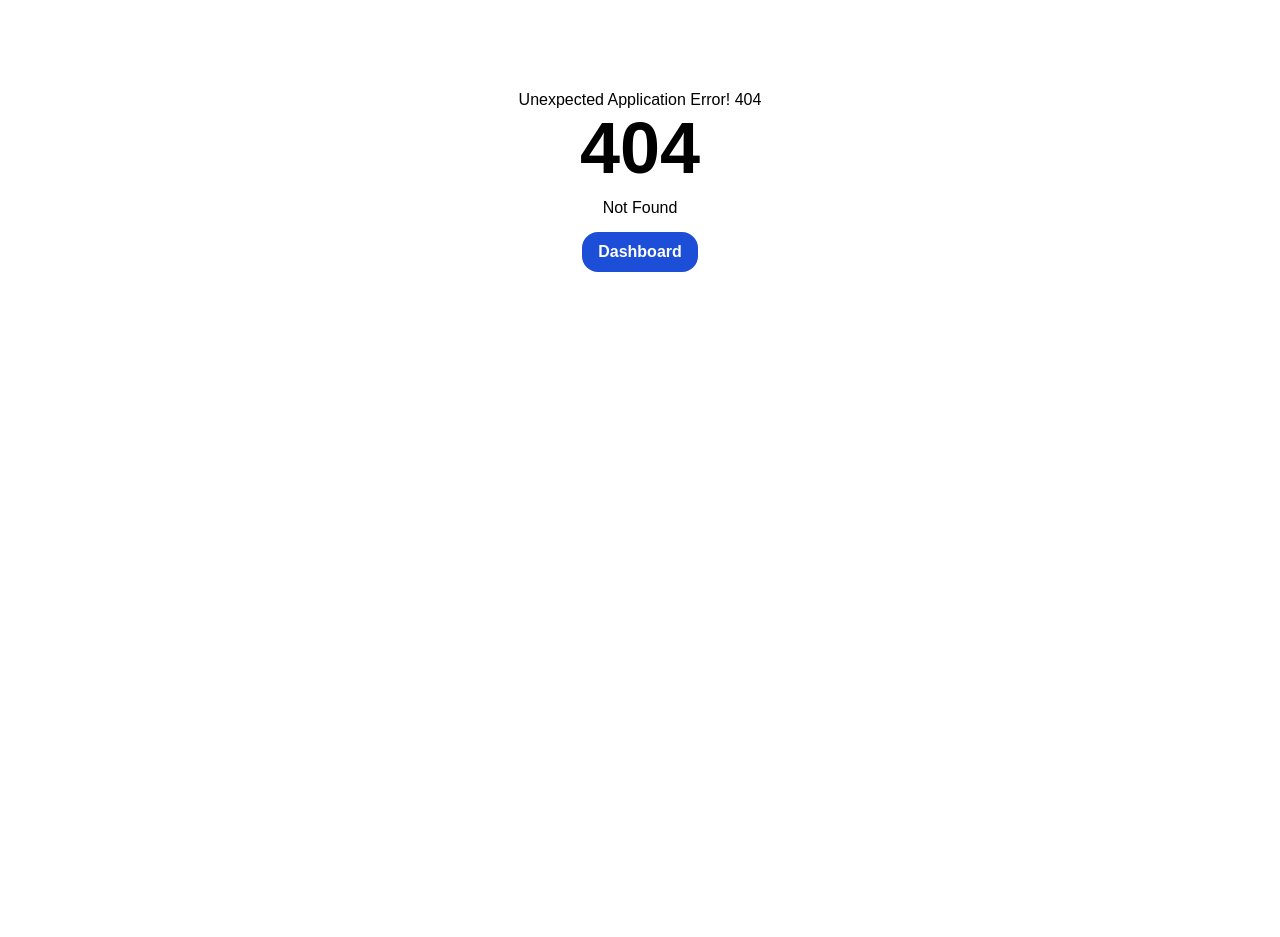
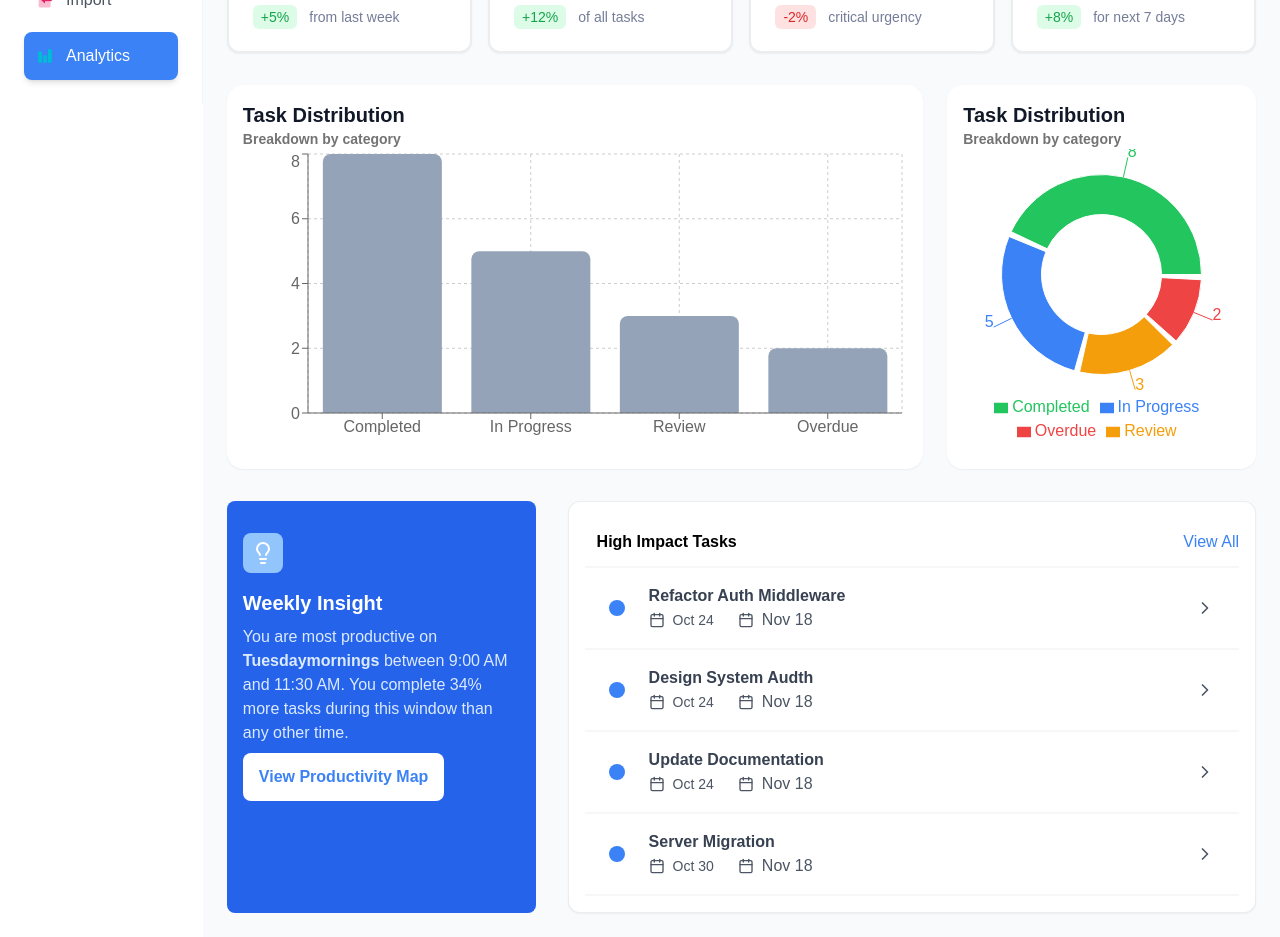
Before and after one commit to AhmNice/DevCheck, a React (Vite) app in the folder client/: page /analytics in a window 1280 px wide. Before the commit this address had no page. Shown: the part 220-1157 px from the top of the page. Before the commit the page ends 800 px from the top, so only its background shows below. Built offline with nearby package versions, Linux system fonts and the light colour scheme.

Commit message:
Add Analytics fles

```diff
--- a/client/src/App.tsx
+++ b/client/src/App.tsx
@@ -12,6 +12,7 @@ import Dashboard from "./pages/Dashboard";
 import PageNotFound from "./pages/PageNotFound";
 import Tasks from "./pages/Tasks";
 import Import from "./pages/Import";
+import Analytics from "./pages/Analytics";
 
 function App() {
   const router = createBrowserRouter(
@@ -24,6 +25,7 @@ function App() {
         <Route path="dashboard" element={<Dashboard />} />
         <Route path="task" element={<Tasks />} />
         <Route path="import" element={<Import />} />
+        <Route path="analytics" element={<Analytics />} />
       </Route>,
     ),
   );
--- a/client/src/components/Sidebar.tsx
+++ b/client/src/components/Sidebar.tsx
@@ -2,7 +2,6 @@ import { FaChessBoard, FaList } from "react-icons/fa6";
 import { FcBarChart, FcImport, FcParallelTasks } from "react-icons/fc";
 import type { IconType } from "react-icons";
 import { NavLink } from "react-router-dom";
-import { useState } from "react";
 
 interface SideBarProps {
   icon: IconType;
--- a/client/src/components/WeeklyProgressChart.tsx
+++ b/client/src/components/WeeklyProgressChart.tsx
@@ -6,11 +6,34 @@ import {
   CartesianGrid,
   Tooltip,
   ResponsiveContainer,
+  PieChart,
+  Pie,
+  Legend,
+  Cell,
+  Bar,
+  BarChart,
 } from "recharts";
 
 interface dataProps {
   day: string;
   tasks: number;
+}
+interface PieData {
+  name: string;
+  value: number;
+}
+
+interface PieChartProps {
+  data: PieData[];
+}
+
+interface BarData {
+  name: string;
+  value: number;
+}
+
+interface BarChartProps {
+  data: BarData[];
 }
 
 const data: dataProps[] = [
@@ -73,3 +96,76 @@ export default function WeeklyProgressChart() {
     </div>
   );
 }
+
+const COLORS = ["#22c55e", "#3b82f6", "#f59e0b", "#ef4444"];
+
+export const TaskPieChart = ({ data }: PieChartProps) => {
+  return (
+    <div className="w-[30%] h-96 bg-white rounded-2xl p-4 shadow-sm">
+      <div className="">
+        <h3 className="text-xl font-black text-gray-900">Task Distribution</h3>
+        <p className="text-sm font-semibold text-neutral-500">
+          Breakdown by category
+        </p>
+      </div>
+      <ResponsiveContainer width="100%" height="85%">
+        <PieChart>
+          <Pie
+            data={data}
+            dataKey="value"
+            nameKey="name"
+            outerRadius={100}
+            innerRadius={60} // Donut style
+            paddingAngle={3}
+            label
+          >
+            {data.map((entry, index) => (
+              <Cell
+                key={`cell-${index}`}
+                fill={COLORS[index % COLORS.length]}
+              />
+            ))}
+          </Pie>
+          <Tooltip />
+          <Legend />
+        </PieChart>
+      </ResponsiveContainer>
+    </div>
+  );
+};
+
+export const TaskBarChart = ({ data }: BarChartProps) => {
+  return (
+    <div className="w-full h-96 bg-white rounded-2xl p-4 shadow-sm">
+      <div>
+        <h3 className="text-xl font-black text-gray-900">Task Distribution</h3>
+        <p className="text-sm font-semibold text-neutral-500">
+          Breakdown by category
+        </p>
+      </div>
+
+      <ResponsiveContainer width="100%" height="85%">
+        <BarChart data={data}>
+          <CartesianGrid strokeDasharray="3 3" />
+          <XAxis dataKey="name" />
+          <YAxis />
+          <Tooltip />
+
+          <Bar dataKey="value" radius={[8, 8, 0, 0]}>
+            {data.map((entry, index) => {
+              let color = "#94a3b8";
+
+              if (entry.name.toUpperCase().includes("HIGH")) {
+                color = "#3b82f6";
+              } else if (entry.name.toUpperCase().includes("LOW")) {
+                color = "#ef4444";
+              }
+
+              return <Cell key={index} fill={color} />;
+            })}
+          </Bar>
+        </BarChart>
+      </ResponsiveContainer>
+    </div>
+  );
+};
--- a/client/src/components/cards/TaskCard.tsx
+++ b/client/src/components/cards/TaskCard.tsx
@@ -31,7 +31,7 @@ export const MiniTaskCard = ({ title, startDate, endDate }: taskProps) => {
           <ChevronRight size={20} className="text-gray-600" />
         </div>
       </div>
-      <hr />
+      <div className="w-full  h-0.5 bg-gray-300/20"></div>
     </div>
   );
 };
--- /dev/null
+++ b/client/src/pages/Analytics.tsx
@@ -0,0 +1,82 @@
+import { Lightbulb, LightbulbIcon } from "lucide-react";
+import WeeklyProgressChart, {
+  TaskBarChart,
+  TaskPieChart,
+} from "../components/WeeklyProgressChart";
+import DashboardLayout from "../Layout/DashboardLayout";
+import { MiniTaskCard } from "../components/cards/TaskCard";
+import { taskData } from "./Tasks";
+import StatsCard from "../components/cards/StatsCard";
+
+const pieData = [
+  { name: "Completed", value: 8 },
+  { name: "In Progress", value: 5 },
+  { name: "Review", value: 3 },
+  { name: "Overdue", value: 2 },
+];
+
+const Analytics = () => {
+  return (
+    <DashboardLayout>
+      <div className="p-6 space-y-8">
+        <StatsCard />
+        <div className="flex items-center gap-6">
+          <div className="flex-1 shadow-sm rounded-2xl overflow-hidden">
+            <TaskBarChart data={pieData} />
+          </div>
+          <TaskPieChart data={pieData} />
+        </div>
+        <div>
+          <div className="flex gap-8">
+            <div className="rounded-lg w-[30%] py-8 space-y-2 flex flex-col text-blue-100 p-4 bg-blue-600 ">
+              <div className="p-2  self-start text-white bg-blue-300 rounded-lg">
+                <Lightbulb />
+              </div>
+              <h3 className="font-bold text-white text-xl">Weekly Insight</h3>
+              <p>
+                You are most productive on <strong>Tuesday</strong>
+                <strong>mornings</strong> between 9:00 AM and 11:30 AM. You
+                complete 34% more tasks during this window than any other time.
+              </p>
+              <button className="rounded-lg mt-8 cursor-pointer px-4 justify-start  self-start font-bold py-3 hover:bg-blue-800  hover:scale-105 bg-white text-blue-500 transition-all delay-150 duration-150">
+                View Productivity Map
+              </button>
+            </div>
+            <div className="flex flex-col md:flex-row gap-8 flex-2">
+              <div className="border flex-1 p-4 border-gray-400/20 bg-white shadow-sm rounded-xl">
+                <div className="flex items-center justify-between">
+                  <h3 className="p-3 font-bold">High Impact Tasks</h3>
+                  <button className="text-blue-500">View All</button>
+                </div>
+                <div className="w-full  h-0.5 bg-gray-300/20"></div>
+                {/* <table>
+                  <thead>
+                    <th>
+                      <tr>Task Name</tr>
+                      <tr>Category</tr>
+                      <tr>Start Time</tr>
+                      <tr>Due Time</tr>
+                      <tr>Status</tr>
+                    </th>
+                  </thead>
+                </table> */}
+                {taskData.map((task, i) => (
+                  <div key={i}>
+                    <MiniTaskCard
+                      tag={task.tag}
+                      title={task.title}
+                      startDate={task.startDate}
+                      endDate={task.endDate}
+                    />
+                  </div>
+                ))}
+              </div>
+            </div>
+          </div>
+        </div>
+      </div>
+    </DashboardLayout>
+  );
+};
+
+export default Analytics;
```
